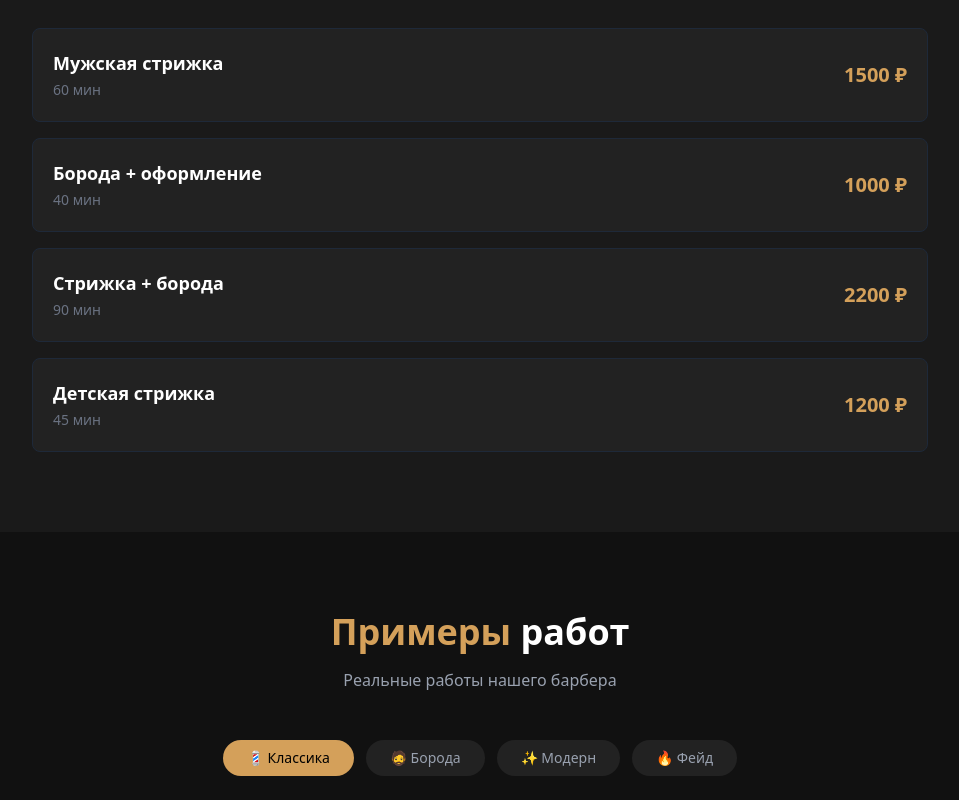
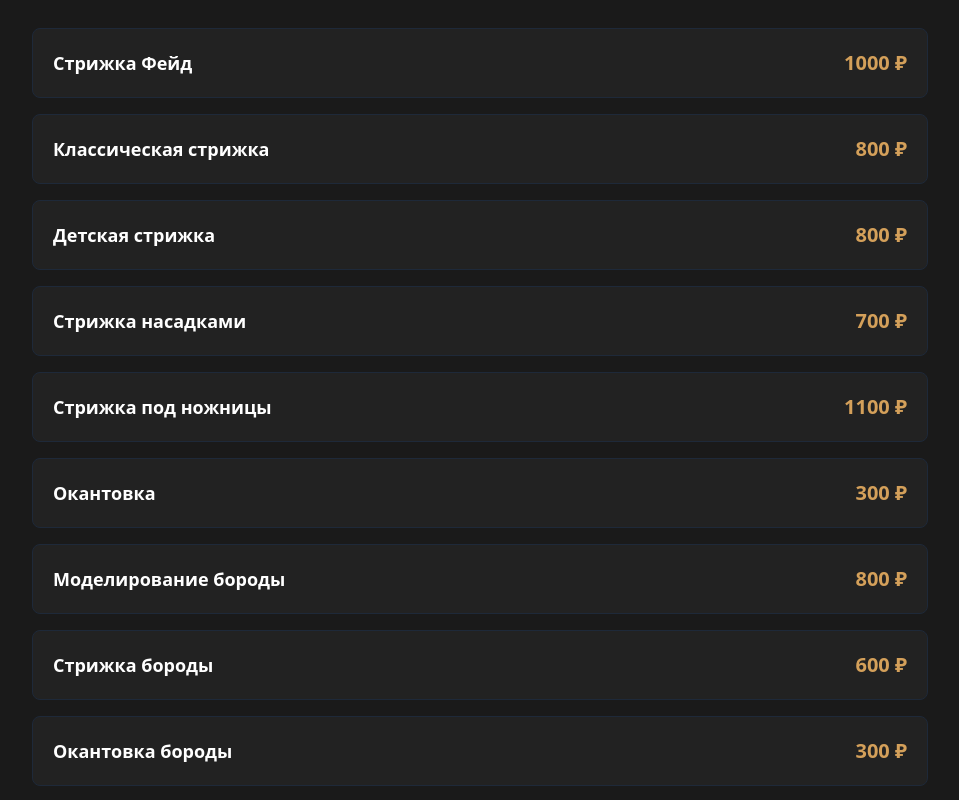
Before and after one commit to Max-IT04/rich_deal-barbershop, a Next.js app: page / in a window 1280 px wide. Shown: the part 980-1780 px from the top of the page, without its empty margins (160-1119 px from the left). Built offline with nearby package versions, Linux system fonts and the light colour scheme.

Commit message:
подкорректированы цены на услуги

```diff
--- a/components/sections/Services.tsx
+++ b/components/sections/Services.tsx
@@ -1,9 +1,14 @@
 export default function Services({ id }: { id?: string }) {
   const services = [
-    { name: "Мужская стрижка", price: "1500 ₽", time: "60 мин" },
-    { name: "Борода + оформление", price: "1000 ₽", time: "40 мин" },
-    { name: "Стрижка + борода", price: "2200 ₽", time: "90 мин" },
-    { name: "Детская стрижка", price: "1200 ₽", time: "45 мин" },
+    { name: "Стрижка Фейд", price: "1000 ₽" },
+    { name: "Классическая стрижка", price: "800 ₽" },
+    { name: "Детская стрижка", price: "800 ₽" },
+    { name: "Стрижка насадками", price: "700 ₽" },
+    { name: "Стрижка под ножницы", price: "1100 ₽" },
+    { name: "Окантовка", price: "300 ₽" },
+    { name: "Моделирование бороды", price: "800 ₽" },
+    { name: "Стрижка бороды", price: "600 ₽" },
+    { name: "Окантовка бороды", price: "300 ₽" }
   ];
 
   return (
```
